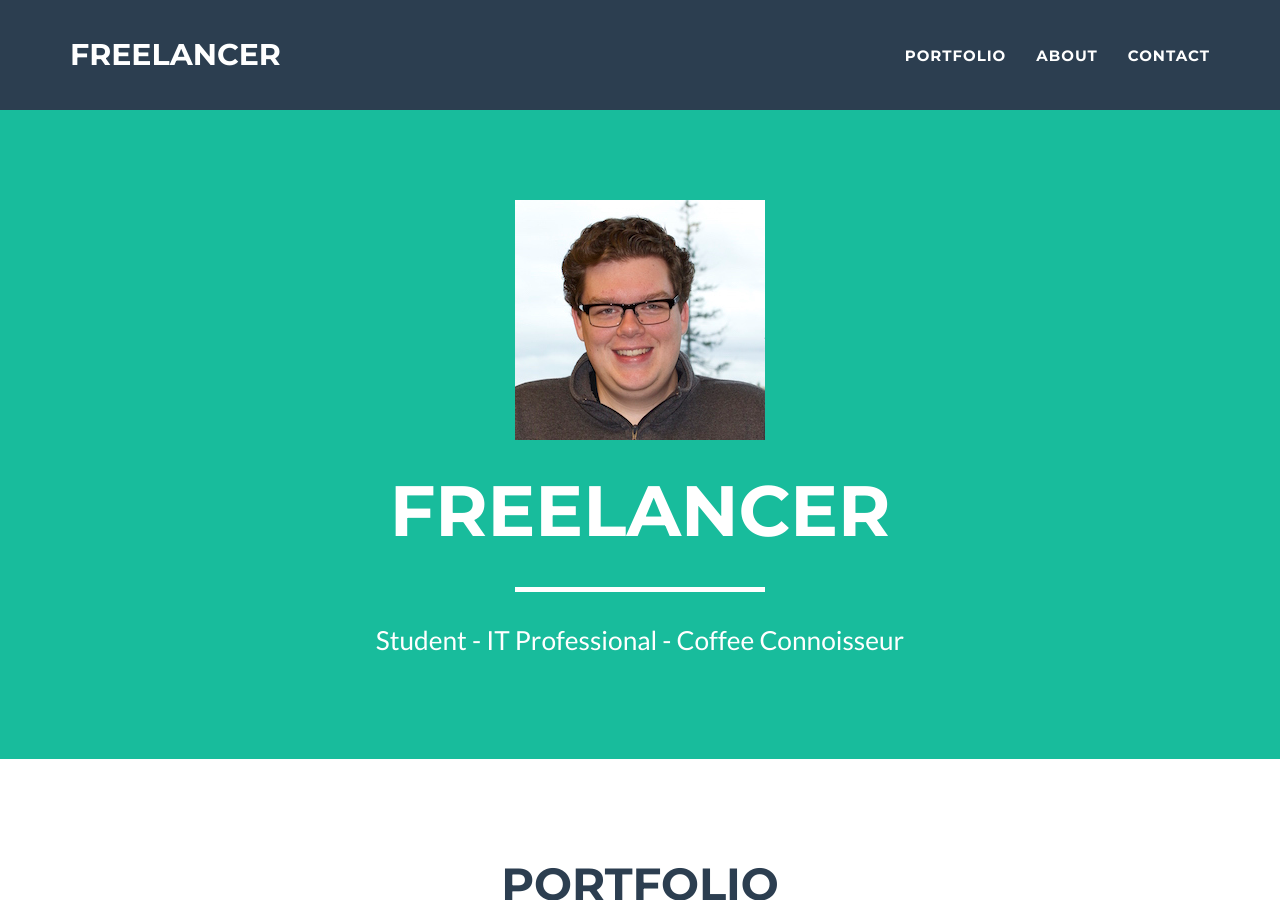
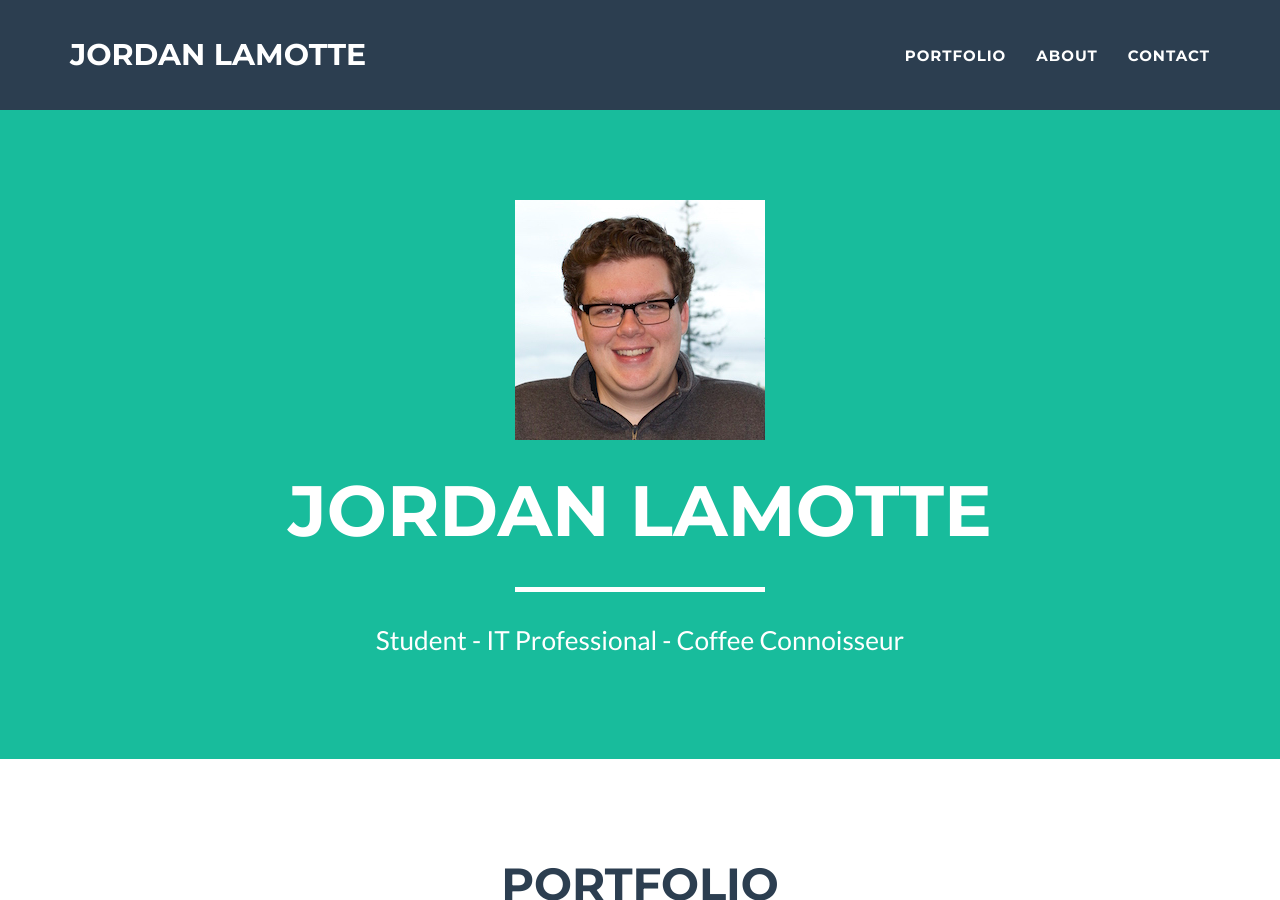
Before and after one commit to lamojo/lamojo.github.io, a Jekyll site: the page built from index.html, in a window 1280 px wide and 900 px high. Built offline with Jekyll 4.4.1, drawn with Linux system fonts in a browser that asks for light colours.

Commit message:
Site info
Updated basic site information.

```diff
--- a/_config.yml
+++ b/_config.yml
@@ -1,7 +1,7 @@
 # Site settings
-title: Freelancer
-email: your-email@domain.com
-url: https://example.github.io
+title: Jordan Lamotte
+email: jordan@jordanlamotte.net
+url: http://jordanlamotte.net
 description: "Write an awesome description for your new site here. You can edit this line in _config.yml. It will appear in your document head meta (for Google search results) and in your feed.xml site description."
 
 # Contact form: comment the line below if you want to stick with the default PHP contact form
```
